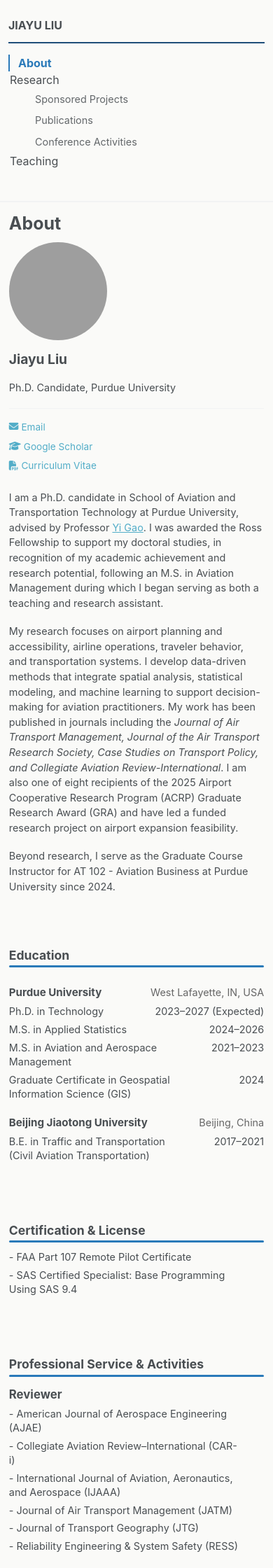
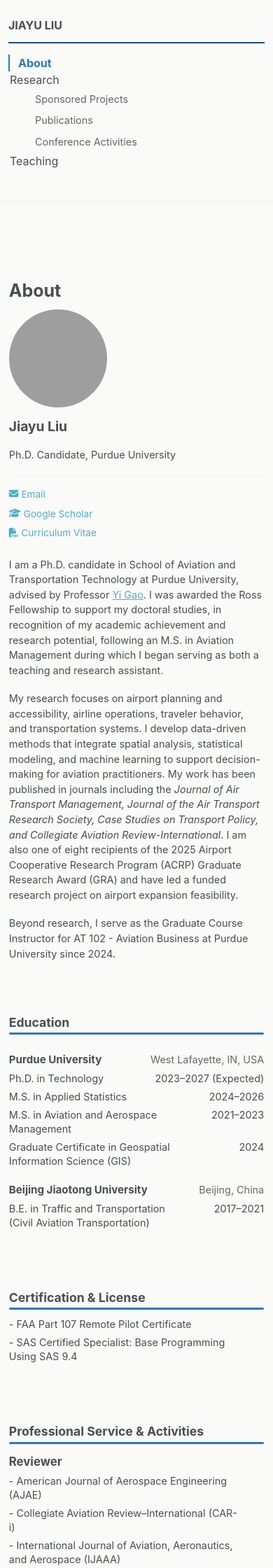
Before and after one commit to liu3309/liu3309.github.io, a Jekyll site: the page built from index.md, in a window 390 px wide. Shown: the top 2240 px of the page at 70% size. Built offline with Jekyll 4.4.1, drawn with Linux system fonts in a browser that asks for light colours; a script that is not in the unit is left out.

Commit message:
Update main.scss

```diff
--- a/assets/css/main.scss
+++ b/assets/css/main.scss
@@ -1693,7 +1693,7 @@ html {
   .page__inner-wrap,
   .page__content {
     margin-top: 0 !important;
-    padding-top: 0 !important;
+    padding-top: 3rem !important;
   }
 
   .page__content > :first-child {
@@ -1836,7 +1836,7 @@ html {
   }
 
   .page__content {
-    padding-top: 3rem !important;
+    padding-top: 5rem !important;
   }
 }
 
```
